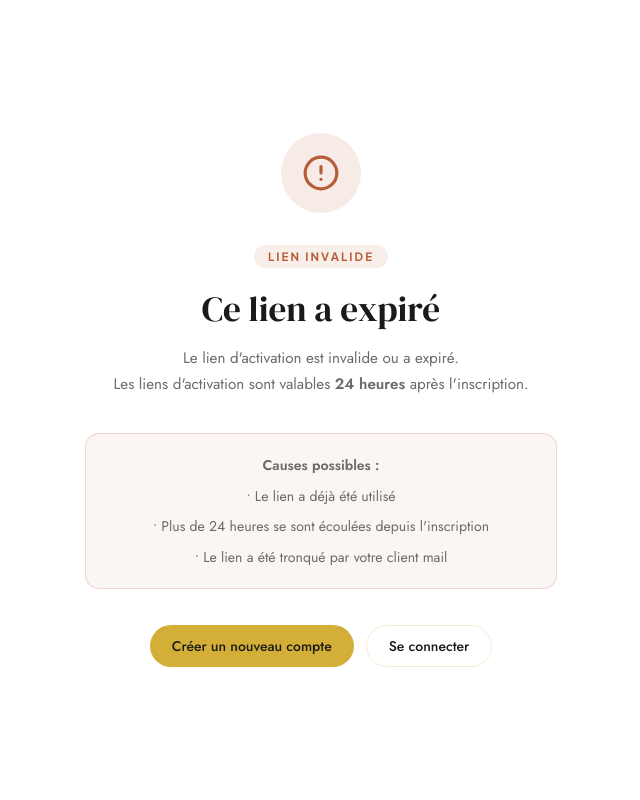
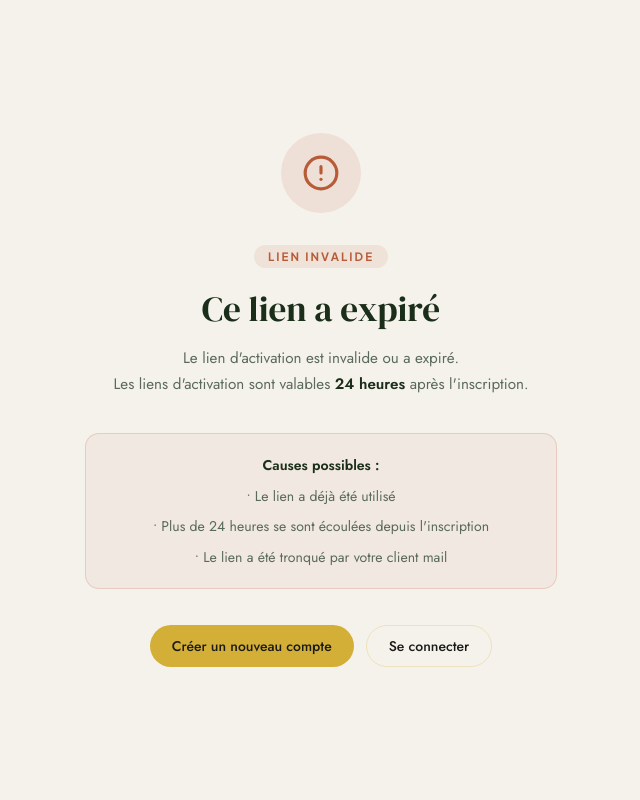
Before and after one commit to Josee2805/Django-Syst-me-Recommandation-E-commerce, a Django app: page /activate/1/1/ in a window 1280 px wide. Shown: the whole page, without its empty margins (319-959 px from the left). Run offline with Django 5.2, Linux system fonts and the light colour scheme.

Commit message:
Fix : design system CSS + robustesse inscription Render
CSS:
- Ajoute les nouvelles variables (--bg, --text, --accent, --cta, --card,
  --divider, etc.) dans main.css pour tous les templates récents
- Ajoute le mode sombre pour les nouvelles variables
- Fix landing.html : body display:block pour annuler le flex sidebar

Registration:
- render_to_string déplacé à l'intérieur du try/except
- Si EMAIL_HOST_USER non configuré → skip SMTP, active directement
- EMAIL_TIMEOUT = 10s pour éviter blocage infini sur Render
- Fallback SMTP redirige vers onboarding au lieu de home

Co-Authored-By: Claude Sonnet 4.6 <noreply@anthropic.com>

```diff
--- a/ecommerce_reco/settings.py
+++ b/ecommerce_reco/settings.py
@@ -93,6 +93,7 @@ EMAIL_BACKEND       = 'django.core.mail.backends.smtp.EmailBackend'
 EMAIL_HOST          = 'smtp.gmail.com'
 EMAIL_PORT          = 587
 EMAIL_USE_TLS       = True
+EMAIL_TIMEOUT       = 10   # secondes — évite un blocage infini sur Render
 EMAIL_HOST_USER     = os.environ.get('EMAIL_HOST_USER')
 EMAIL_HOST_PASSWORD = os.environ.get('EMAIL_HOST_PASSWORD')
 DEFAULT_FROM_EMAIL  = os.environ.get('DEFAULT_FROM_EMAIL', 'RecoShop <aissatoug15@gmail.com>')
--- a/recommendations/static/css/main.css
+++ b/recommendations/static/css/main.css
@@ -1,6 +1,7 @@
 @import url('https://fonts.googleapis.com/css2?family=Cormorant+Garamond:ital,wght@0,300;0,400;0,600;1,300;1,400&family=Jost:wght@300;400;500;600&display=swap');
 
 :root {
+  /* ── Ancien système (pages sidebar) ── */
   --gold: #D4AF37;
   --gold-light: #F0D060;
   --gold-dark: #A8872A;
@@ -10,7 +11,6 @@
   --off-white: #FAFAF8;
   --cream: #F7F3EC;
   --text-dark: #1a1a18;
-  --text-muted: #6b6b68;
   --text-light: #9b9b98;
   --sidebar-w: 260px;
   --radius: 14px;
@@ -18,6 +18,23 @@
   --shadow: 0 4px 24px rgba(0,0,0,0.07);
   --shadow-lg: 0 12px 48px rgba(0,0,0,0.12);
   --transition: 0.25s cubic-bezier(0.4,0,0.2,1);
+
+  /* ── Nouveau design system (toutes les pages) ── */
+  --bg:          #F5F2EC;
+  --bg-rgb:      245, 242, 236;
+  --primary:     #F5F2EC;
+  --text:        #1A2E1A;
+  --text-muted:  #5A6A5A;
+  --text-sub:    #7A8A7A;
+  --card:        #FFFFFF;
+  --divider:     rgba(26,46,26,0.12);
+  --input-bg:    #FAF8F4;
+  --accent:      #4A9E8A;
+  --accent-dim:  rgba(74,158,138,0.10);
+  --cta:         #B85C38;
+  --shadow-card: 0 4px 24px rgba(0,0,0,0.06);
+  --price-color: #B85C38;
+  --badge-algo:  #C8A050;
 }
 
 [data-theme="dark"] {
@@ -25,12 +42,24 @@
   --off-white: #161614;
   --cream: #1e1d1b;
   --text-dark: #F5F0E8;
-  --text-muted: #a0a09d;
   --text-light: #6b6b68;
   --gold-faint: rgba(212,175,55,0.12);
   --gold-border: rgba(212,175,55,0.3);
   --shadow: 0 4px 24px rgba(0,0,0,0.3);
   --shadow-lg: 0 12px 48px rgba(0,0,0,0.5);
+  /* Nouveau dark */
+  --bg:          #0F1A0F;
+  --bg-rgb:      15, 26, 15;
+  --primary:     #0F1A0F;
+  --text:        #E8EDE8;
+  --text-muted:  #8A9A8A;
+  --text-sub:    #6A7A6A;
+  --card:        #172417;
+  --divider:     rgba(255,255,255,0.10);
+  --input-bg:    #1E2E1E;
+  --accent:      #5BB0A0;
+  --accent-dim:  rgba(91,176,160,0.12);
+  --shadow-card: 0 4px 24px rgba(0,0,0,0.30);
 }
 
 * { box-sizing: border-box; margin: 0; padding: 0; }
--- a/recommendations/templates/recommendations/landing.html
+++ b/recommendations/templates/recommendations/landing.html
@@ -12,7 +12,7 @@
 
   <style>
     /* ── Overrides landing-only ── */
-    body { background: var(--bg); }
+    body { background: var(--bg); display: block; font-family: 'Plus Jakarta Sans', sans-serif; color: var(--text); }
 
     /* KEYFRAMES */
     @keyframes blob-move-1 {
--- a/recommendations/views.py
+++ b/recommendations/views.py
@@ -69,30 +69,35 @@ def register_view(request):
             protocol = 'https' if request.is_secure() else 'http'
             activation_link = f"{protocol}://{domain}/activate/{uid}/{token}/"
 
-            # Envoi de l'email HTML
-            subject = "Activez votre compte RecoShop"
-            html_message = render_to_string(
-                'recommendations/emails/activation.html',
-                {'username': username, 'activation_link': activation_link}
-            )
-            try:
-                send_mail(
-                    subject=subject,
-                    message=f"Bonjour {username},\n\nActivez votre compte : {activation_link}",
-                    from_email=None,   # utilise DEFAULT_FROM_EMAIL
-                    recipient_list=[email],
-                    html_message=html_message,
-                    fail_silently=False,
-                )
-                return redirect('email_sent')
-            except Exception as e:
-                # En cas d'erreur SMTP : activer quand même + connecter
-                user.is_active = True
-                user.save()
-                user.backend = 'django.contrib.auth.backends.ModelBackend'
-                login(request, user)
-                messages.warning(request, f'Compte créé mais email non envoyé ({e}). Vous êtes connecté.')
-                return redirect('home')
+            # Envoi de l'email HTML (uniquement si les credentials SMTP sont configurés)
+            from django.conf import settings as dj_settings
+            smtp_ok = bool(getattr(dj_settings, 'EMAIL_HOST_USER', None))
+
+            if smtp_ok:
+                try:
+                    html_message = render_to_string(
+                        'recommendations/emails/activation.html',
+                        {'username': username, 'activation_link': activation_link}
+                    )
+                    send_mail(
+                        subject="Activez votre compte RecoShop",
+                        message=f"Bonjour {username},\n\nActivez votre compte : {activation_link}",
+                        from_email=None,
+                        recipient_list=[email],
+                        html_message=html_message,
+                        fail_silently=False,
+                    )
+                    return redirect('email_sent')
+                except Exception:
+                    pass  # SMTP a échoué → on active directement ci-dessous
+
+            # Pas de config SMTP ou échec : activer directement + connecter
+            user.is_active = True
+            user.save()
+            user.backend = 'django.contrib.auth.backends.ModelBackend'
+            login(request, user)
+            messages.success(request, f'Bienvenue {username} ! Configurez votre profil.')
+            return redirect('onboarding')
 
     return render(request, 'recommendations/register.html')
 
```
